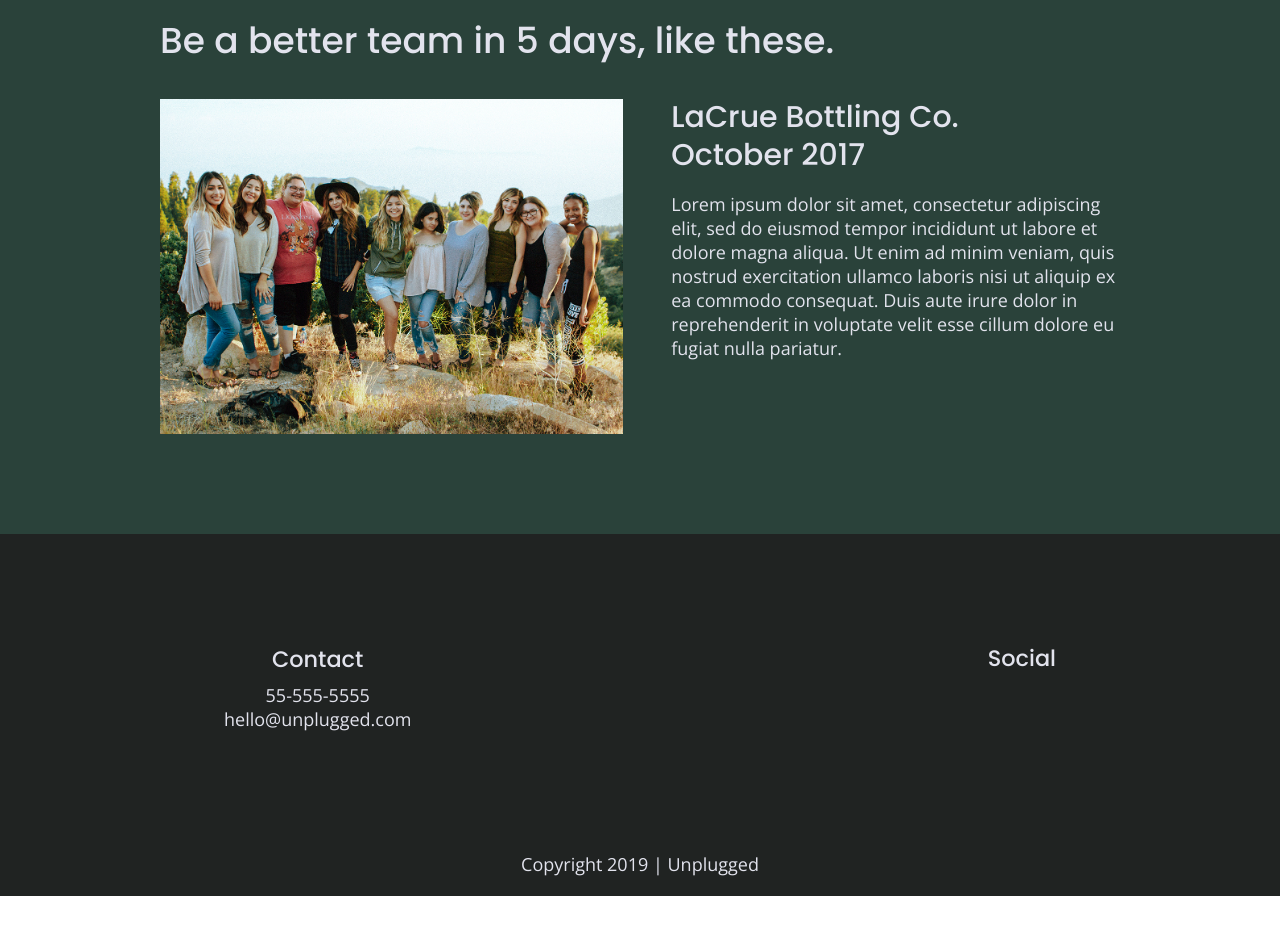
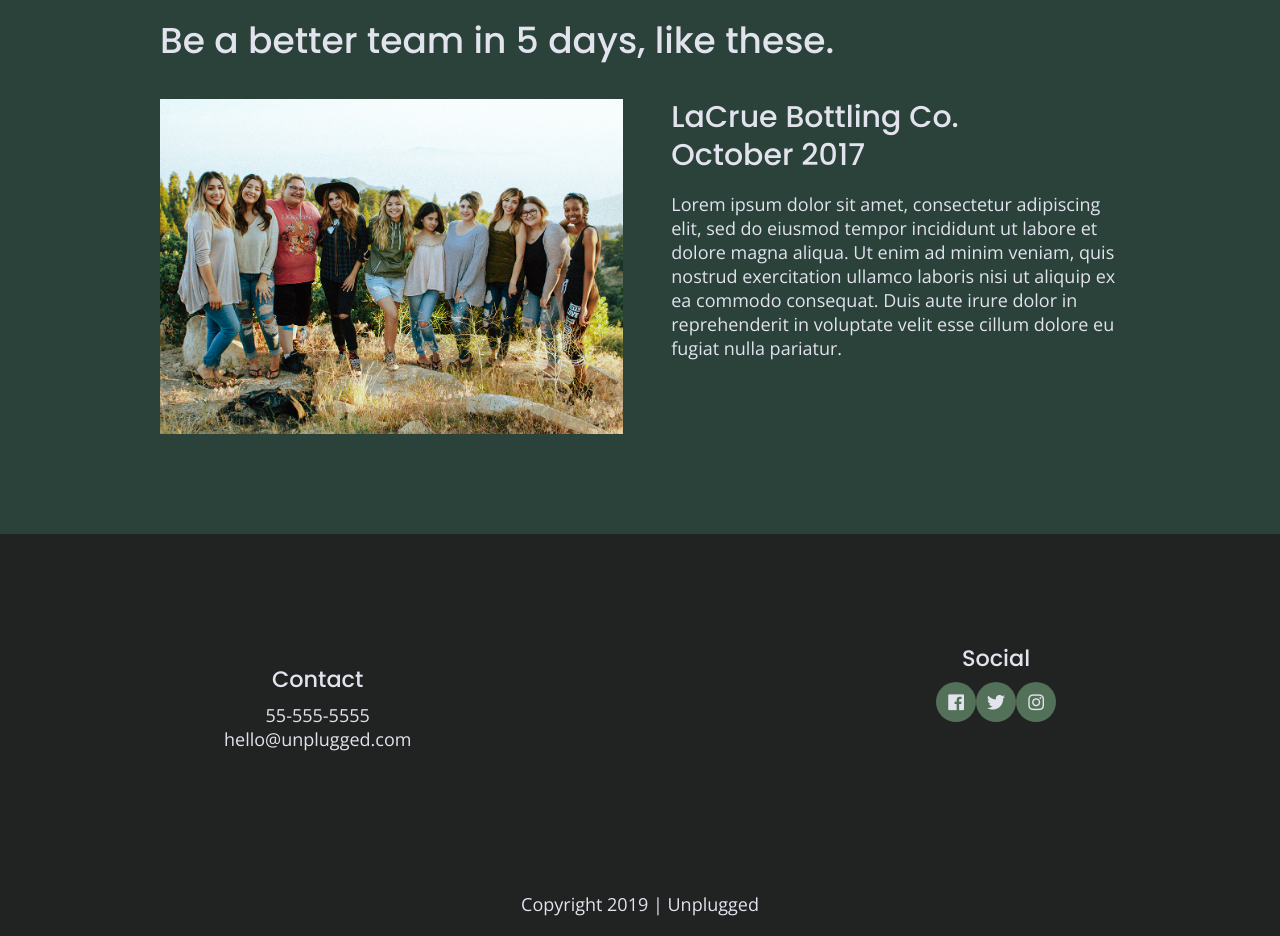
Before and after one commit to waendesignco/unplugged, a website built with Parcel: page index.html in a window 1280 px wide. Shown: the part 1918-2854 px from the top of the page. Before the commit the page ends 2814 px from the top, so only its background shows below. Built offline with nearby package versions, Linux system fonts and the light colour scheme.

Commit message:
Added social icons

```diff
--- a/css/main.css
+++ b/css/main.css
@@ -229,9 +229,17 @@ header .content-wrapper {
  }
 
  footer .social-icons p {
+   height: 40px;
+   width: 40px;
+   background-color: #527158;
+   border-radius: 50%;
    display: flex;
    justify-content: center;
    align-items: center;
+ }
+
+ footer .fontawesome-icon p i {
+   font-size: 1.3em;
  }
 
  footer .copyright {
--- a/index.html
+++ b/index.html
@@ -123,9 +123,9 @@
             <div class="social">
               <h4>Social</h4>
                 <div class="social-icons">
-                <p><a href="https://www.facebook.com/yoursite" target="_blank"></a></p>
-                <p><a href="https://www.twitter.com/yoursite" target="_blank"></a></p>
-                <p><a href="https://www.instgram.com/yoursite" target="_blank"></a></p>
+                  <p><a href="https://www.facebook.com/yoursite" target="_blank"><i class="fab fa-facebook"></i></a></p>
+                  <p><a href="https://www.twitter.com/yoursite" target="_blank"><i class="fab fa-twitter"></i></a></p>
+                  <p><a href="https://www.instgram.com/yoursite" target="_blank"><i class="fab fa-instagram"></i></a></p>
                 </div>
             </div>
           </div> <!-- footer contents ends -->
```
Also changed, not shown: about/index.html (+3 -3 lines), faq/index.html (+3 -3 lines).
